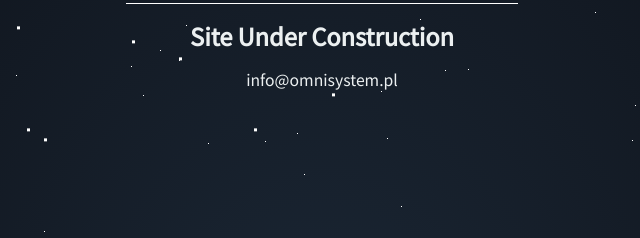
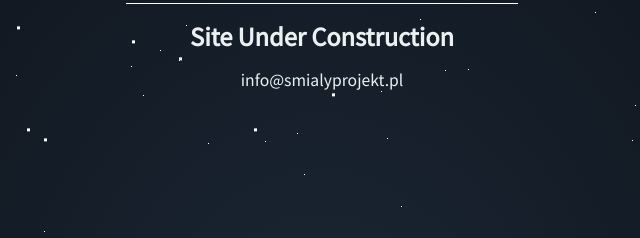
Before and after one commit to GuschinS/sp.pl, a plain HTML site: page index.html in a window 1280 px wide. Shown: the part 399-637 px from the top of the page, 318-958 px from the left. Drawn offline with nearby package versions, Linux system fonts and the light colour scheme.

Commit message:
Edit mail

```diff
--- a/index.html
+++ b/index.html
@@ -24,7 +24,7 @@
             <h1 class="title">Awesome Thing</h1>
             <h2 class="sub-title">Site Under Construction</h2>
             <p>
-                <a class="email" href="mailto:info@omnisystem.pl">info@omnisystem.pl</a>
+                <a class="email" href="mailto:info@smialyprojekt.pl">info@smialyprojekt.pl</a>
             </p>
         </section>
     </main>
```
